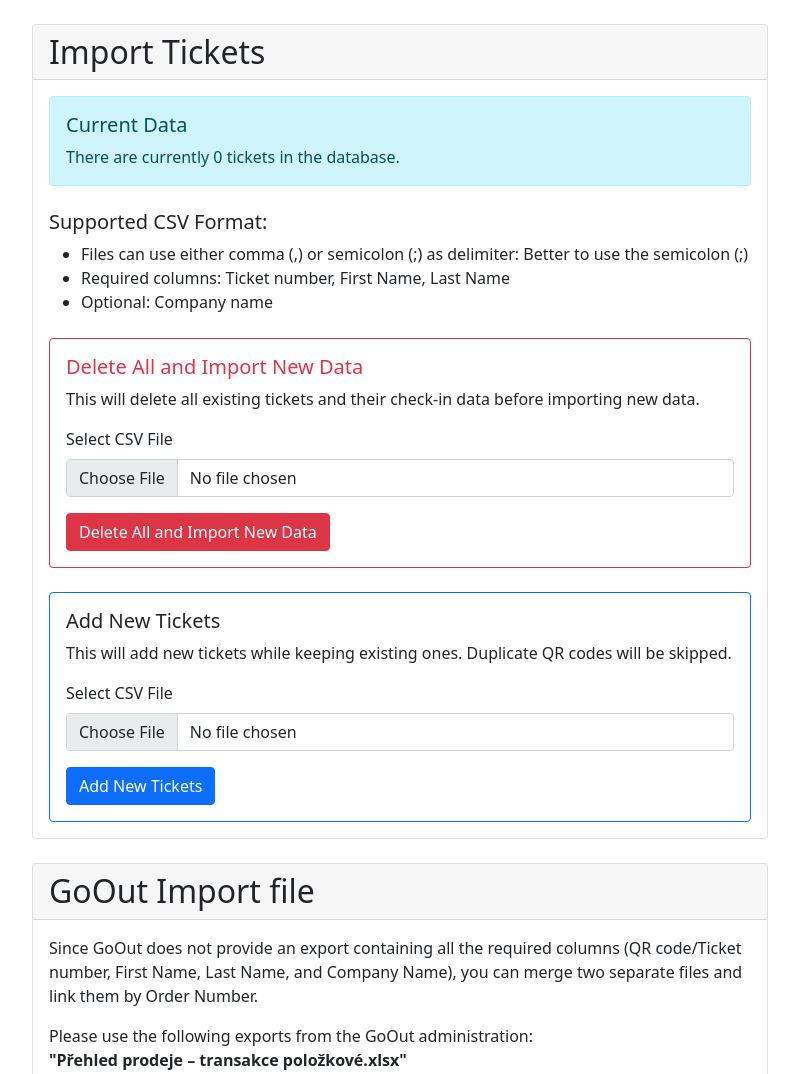
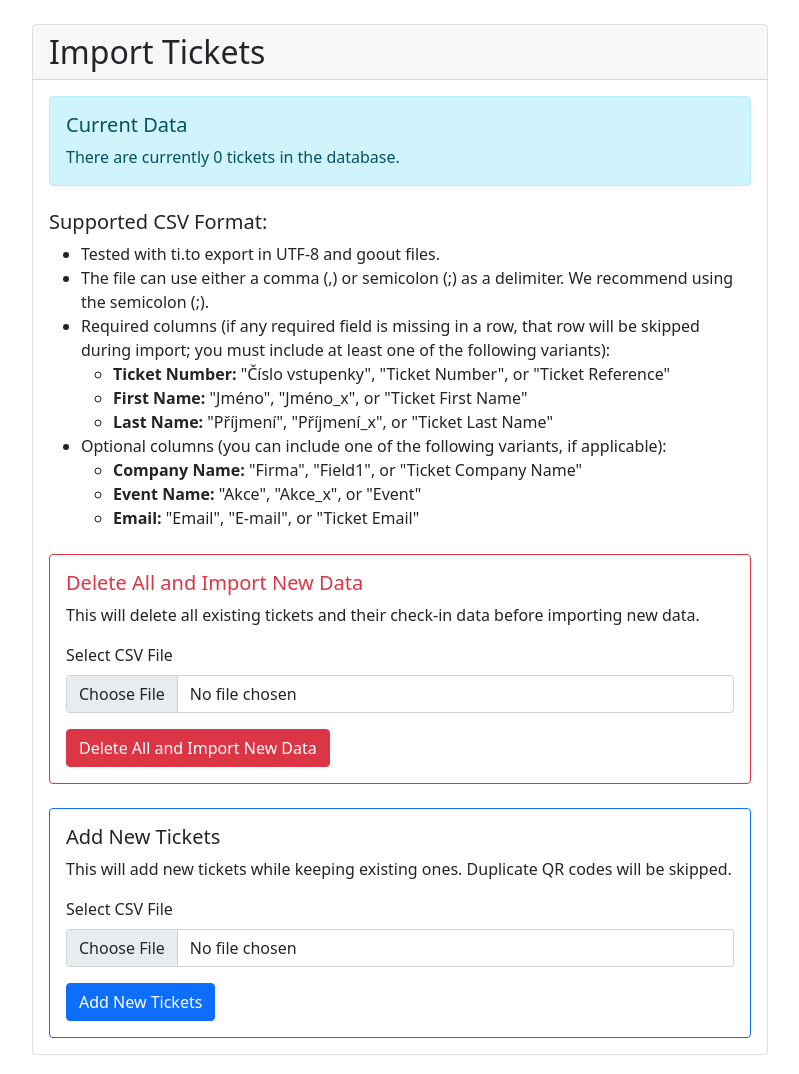
Before and after one commit to kalus-msic/TicketBadgeManager, a Django app: page /import/ in a window 1280 px wide. Shown: the part 56-1130 px from the top of the page, without its empty margins (240-1039 px from the left). Run offline with Django 5.2, Linux system fonts and the light colour scheme; data that the repository does not hold is empty; some libraries are stand-ins or nearby versions.

Commit message:
added more instruction about import

```diff
--- a/tickets/templates/tickets/import.html
+++ b/tickets/templates/tickets/import.html
@@ -29,10 +29,25 @@
                     <div class="mt-4">
                         <h5>Supported CSV Format:</h5>
                         <ul class="mb-0">
-                            <li>Files can use either comma (,) or semicolon (;) as delimiter: Better to use the semicolon (;)</li>
-                            <li>Required columns: Ticket number, First Name, Last Name </li>
-                            <li>Optional: Company name</li>
-                            <br>
+                            <li>Tested with ti.to export in UTF-8 and goout files.</li>
+                            <li>The file can use either a comma (,) or semicolon (;) as a delimiter. We recommend using the semicolon (;).</li>
+                            <li>
+                                Required columns (if any required field is missing in a row, that row will be skipped during import; you must include at least one of the following variants):
+                                <ul>
+                                    <li><strong>Ticket Number:</strong> "Číslo vstupenky", "Ticket Number", or "Ticket Reference"</li>
+                                    <li><strong>First Name:</strong> "Jméno", "Jméno_x", or "Ticket First Name"</li>
+                                    <li><strong>Last Name:</strong> "Příjmení", "Příjmení_x", or "Ticket Last Name"</li>
+                                </ul>
+                            </li>
+                            <li>
+                                Optional columns (you can include one of the following variants, if applicable):
+                                <ul>
+                                    <li><strong>Company Name:</strong> "Firma", "Field1", or "Ticket Company Name"</li>
+                                    <li><strong>Event Name:</strong> "Akce", "Akce_x", or "Event"</li>
+                                    <li><strong>Email:</strong> "Email", "E-mail", or "Ticket Email"</li>
+                                    <br>
+                                </ul>
+                            </li>
                         </ul>
                     </div>
 
--- a/tickets/views.py
+++ b/tickets/views.py
@@ -126,29 +126,34 @@ def import_replace_tickets(request):
                         try:
                             qr_code = (
                                 row.get('Číslo vstupenky') or
+                                row.get('Ticket Number') or
                                 row.get('Ticket Reference')
                             )
 
                             first_name = (
                                 row.get('Jméno') or
-                                row.get('Jméno_x')
+                                row.get('Jméno_x') or
+                                row.get('Ticket First Name')
                             )
                             last_name = (
                                 row.get('Příjmení') or
-                                row.get('Příjmení_x')
+                                row.get('Příjmení_x') or
+                                row.get('Ticket Last Name')
                             )
                             company_name = (
                                 row.get('Firma') or
-                                row.get('Field 1')
+                                row.get('Field1') or
+                                row.get('Ticket Company Name')
                             )
-
                             event_name = (
                                 row.get('Akce_x') or
-                                row.get('Akce')
+                                row.get('Akce') or
+                                row.get('Event')
                             )
                             email = (
                                 row.get('Email') or
-                                row.get('E-mail')
+                                row.get('E-mail') or
+                                row.get('Ticket Email')
                             )
                             if not all([qr_code, first_name, last_name]):
                                 print(f"Skipping row due to missing required fields: {row}")
@@ -213,31 +218,37 @@ def import_add_tickets(request):
                         try:
                             qr_code = (
                                 row.get('Číslo vstupenky') or
+                                row.get('Ticket Number') or
                                 row.get('Ticket Reference')
                             )
 
                             first_name = (
                                 row.get('Jméno') or
-                                row.get('Jméno_x')
+                                row.get('Jméno_x') or
+                                row.get('Ticket First Name')
                             )
                             last_name = (
                                 row.get('Příjmení') or
-                                row.get('Příjmení_x')
+                                row.get('Příjmení_x') or
+                                row.get('Ticket Last Name')
                             )
                             company_name = (
                                 row.get('Firma') or
-                                row.get('Field1')
+                                row.get('Field1') or
+                                row.get('Ticket Company Name')
                             )
                             event_name = (
                                 row.get('Akce_x') or
-                                row.get('Akce')
+                                row.get('Akce') or
+                                row.get('Event')
                             )
                             email = (
                                 row.get('Email') or
-                                row.get('E-mail')
+                                row.get('E-mail') or
+                                row.get('Ticket Email')
                             )
 
-                            if not all([qr_code]):
+                            if not all([qr_code, first_name, last_name]):
                                 print(f"Skipping row due to missing required fields: {row}")
                                 error_count += 1
                                 continue
```
